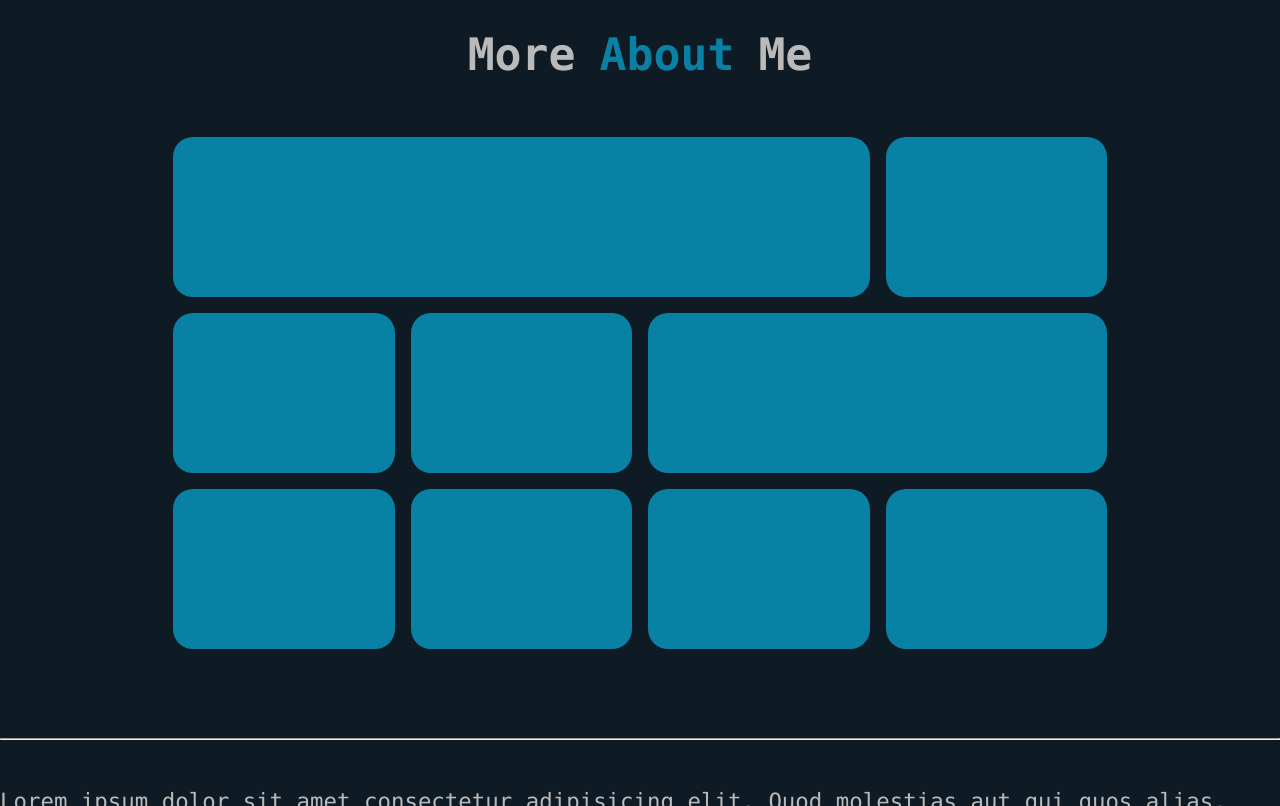
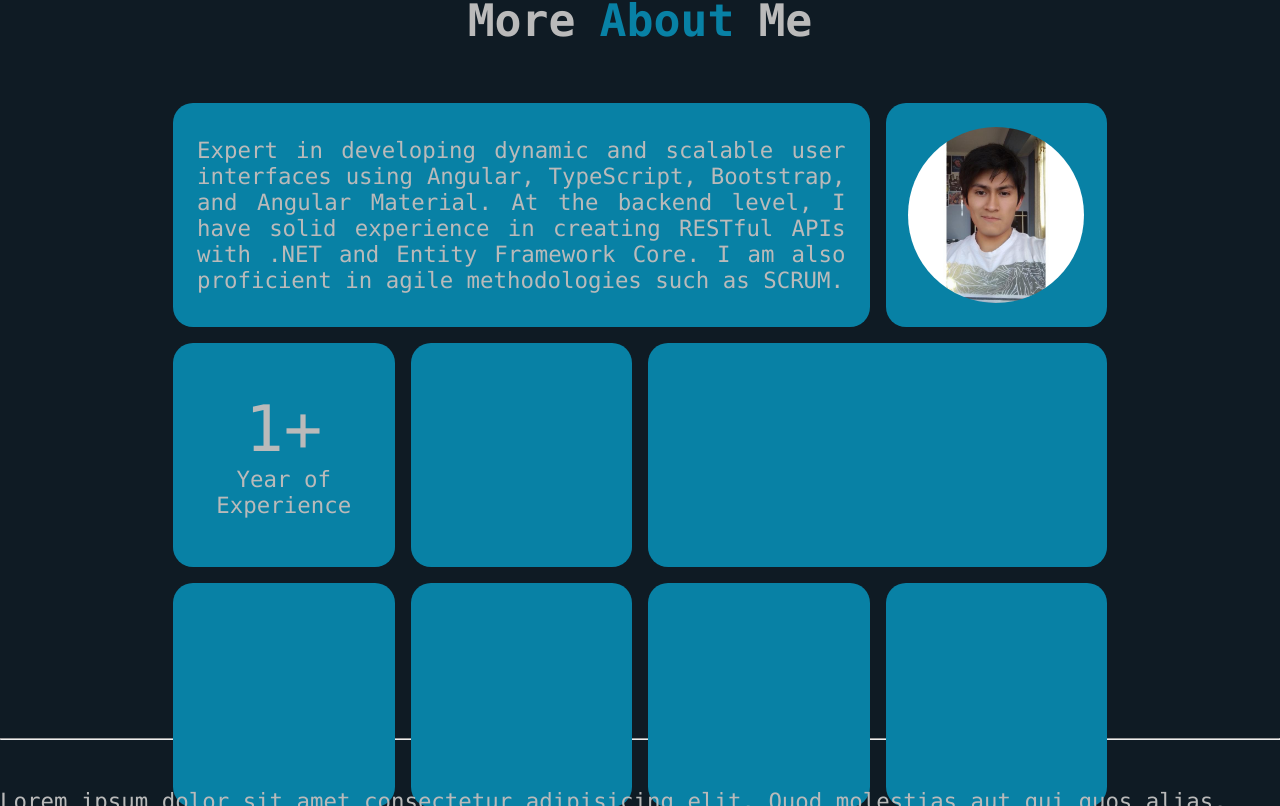
Before and after one commit to wacb14/my-portfolio, an Angular app: page / in a window 1280 px wide. Shown: the part 974-1780 px from the top of the page. Built offline with nearby package versions, Linux system fonts and the light colour scheme.

Commit message:
Self-description written

```diff
--- a/src/app/components/about-page/about-page.component.css
+++ b/src/app/components/about-page/about-page.component.css
@@ -1,6 +1,20 @@
-.card{
+.card {
     background-color: var(--primary-color);
     border-radius: 1.25rem;
-    height: 10rem;
-    margin: 0;
+    height: 11rem;
+    padding: 1.5rem;
+    display: flex;
+    align-items: center;
+    justify-content: center;
 }
+.card-text {
+    text-align: justify;
+}
+.profile-photo {
+    aspect-ratio: 1/1;
+    height: 100%;
+    border-radius: 50%;
+}
+.huge-text {
+    font-size: 4rem;
+}
--- a/src/app/components/about-page/about-page.component.html
+++ b/src/app/components/about-page/about-page.component.html
@@ -8,35 +8,46 @@
         <div class="col col-xl-10 p-0">
             <div class="row g-lx-4 my-auto mx-0 justify-content-center">
                 <div class="col-12 col-sm-9 p-0 p-sm-1 p-md-2">
-                    <p class="card"></p>
+                    <div class="card">
+                        <p class="m-0 card-text">Expert in developing dynamic and scalable user interfaces using
+                            Angular, TypeScript, Bootstrap, and Angular Material. At the backend level, I have solid
+                            experience in creating RESTful APIs with .NET and Entity Framework Core. I am also
+                            proficient in agile methodologies such as SCRUM.</p>
+                    </div>
                 </div>
                 <div class="col-6 col-sm-3 p-0 p-sm-1 p-md-2">
-                    <p class="card"></p>
+                    <div class="card">
+                        <img src="../../../assets/profile-photo.jpeg" alt="Profile photo" class="profile-photo">
+                    </div>
                 </div>
             </div>
             <div class="row g-lx-4 my-auto mx-0 justify-content-center">
                 <div class="col-6 col-sm-3 p-0 p-sm-1 p-md-2">
-                    <p class="card"></p>
+                    <div class="card row m-0 text-center align-content-center">
+                        <p class="col-12 p-0 m-0 huge-text">1+</p>
+                        <p class="col-12 p-0 m-0">Year of</p>
+                        <p class="col-12 p-0 m-0">Experience</p>
+                    </div>
                 </div>
                 <div class="col-6 col-sm-3 p-0 p-sm-1 p-md-2">
-                    <p class="card"></p>
+                    <div class="card"></div>
                 </div>
                 <div class="col-12 col-sm-6 p-0 p-sm-1 p-md-2">
-                    <p class="card"></p>
+                    <div class="card"></div>
                 </div>
             </div>
             <div class="row g-lx-4 my-auto mx-0 justify-content-center">
                 <div class="col-3 p-0 p-sm-1 p-md-2">
-                    <p class="card"></p>
+                    <div class="card"></div>
                 </div>
                 <div class="col-3 p-0 p-sm-1 p-md-2">
-                    <p class="card"></p>
+                    <div class="card"></div>
                 </div>
                 <div class="col-3 p-0 p-sm-1 p-md-2">
-                    <p class="card"></p>
+                    <div class="card"></div>
                 </div>
                 <div class="col-3 p-0 p-sm-1 p-md-2">
-                    <p class="card"></p>
+                    <div class="card"></div>
                 </div>
             </div>
         </div>
```
Also changed, not shown: 1 other file (tests, documents, lock files or other folders).
